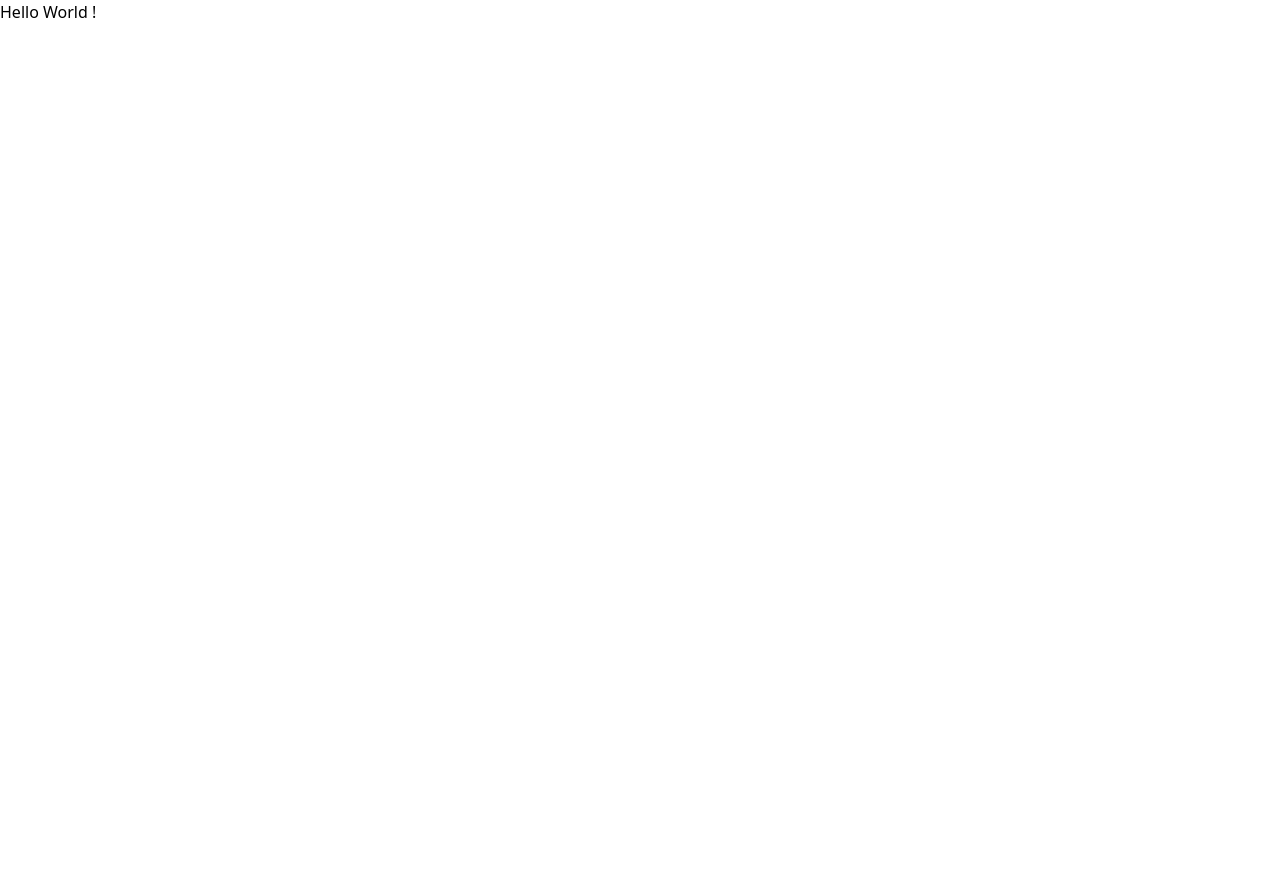
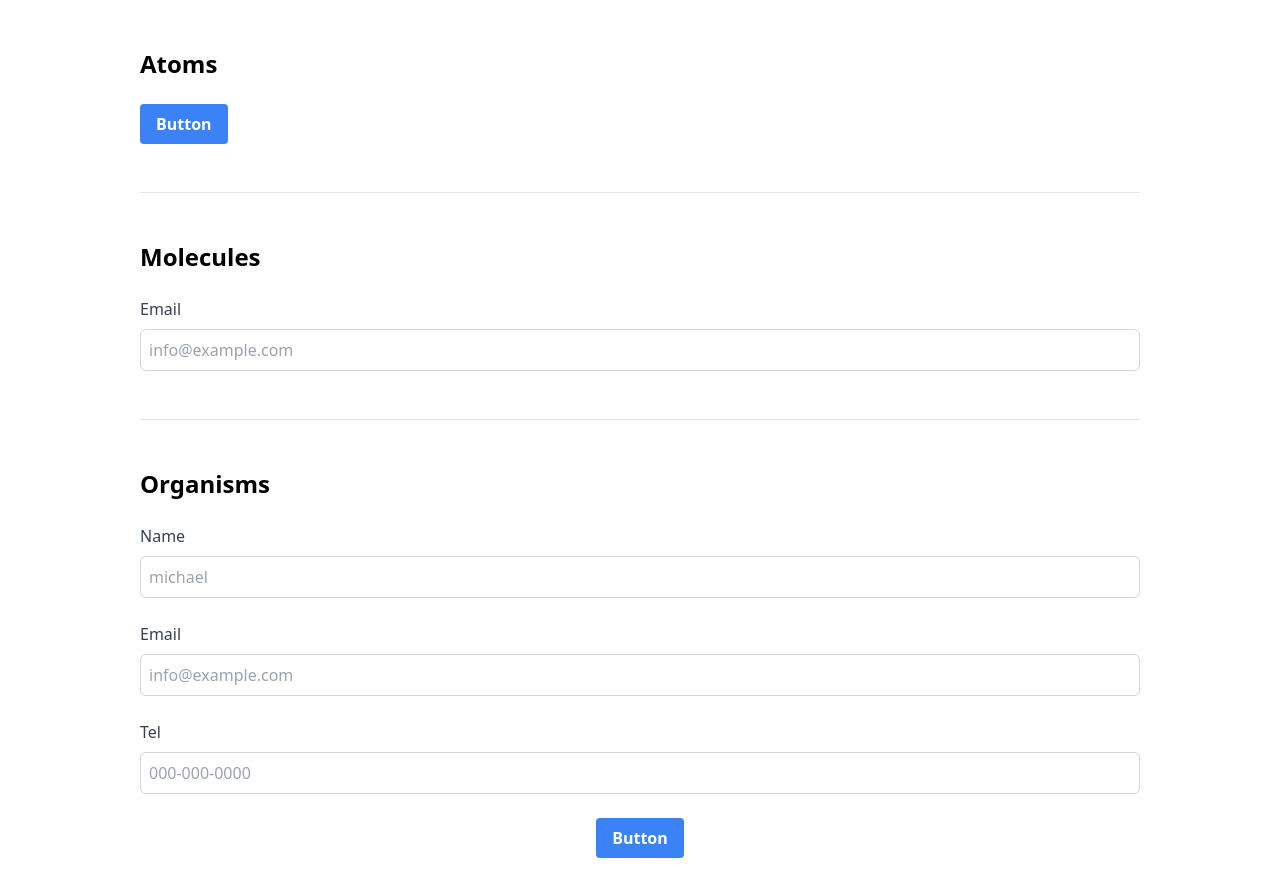
Before and after one commit to anyushu/next-ts-boilerplate, a Next.js app: page / in a window 1280 px wide. Shown: the top 896 px of the page. Before the commit the page ends 800 px from the top, so only its background shows below. Built offline with nearby package versions, Linux system fonts and the light colour scheme.

Commit message:
add sample components

```diff
--- /dev/null
+++ b/src/components/atoms/Button.tsx
@@ -0,0 +1,17 @@
+import type { ButtonHTMLAttributes } from 'react'
+
+type ButtonProps = {
+  label: string
+  buttonProps: ButtonHTMLAttributes<HTMLButtonElement>
+}
+
+export const Button = ({ label, buttonProps }: ButtonProps) => {
+  return (
+    <button
+      {...buttonProps}
+      className="py-2 px-4 font-bold text-white bg-blue-500 hover:bg-blue-600 rounded transition duration-300 ease-in-out"
+    >
+      {label}
+    </button>
+  )
+}
--- /dev/null
+++ b/src/components/molecules/InputGroup.tsx
@@ -0,0 +1,21 @@
+import type { InputHTMLAttributes, LabelHTMLAttributes } from 'react'
+
+type InputGroupProps = {
+  title: string
+  labelProps?: LabelHTMLAttributes<HTMLLabelElement>
+  inputPorps?: InputHTMLAttributes<HTMLInputElement>
+}
+
+export const InputGroup = ({ title, labelProps, inputPorps }: InputGroupProps) => {
+  return (
+    <div>
+      <label {...labelProps} className="block mb-2 font-medium text-gray-700">
+        {title}
+      </label>
+      <input
+        {...inputPorps}
+        className="block p-2 w-full rounded-md border border-gray-300 focus:border-indigo-500 focus:ring-indigo-500"
+      />
+    </div>
+  )
+}
--- /dev/null
+++ b/src/components/organisms/SampleForm.tsx
@@ -0,0 +1,62 @@
+import { Button } from '@/components/atoms/Button'
+import { InputGroup } from '@/components/molecules/InputGroup'
+
+export const SampleForm = () => {
+  return (
+    <form method="GET" action="#">
+      <div className="mb-6">
+        <InputGroup
+          title="Name"
+          labelProps={{
+            htmlFor: 'name',
+          }}
+          inputPorps={{
+            id: 'name',
+            name: 'name',
+            type: 'text',
+            placeholder: 'michael',
+            required: true,
+          }}
+        />
+      </div>
+      <div className="mb-6">
+        <InputGroup
+          title="Email"
+          labelProps={{
+            htmlFor: 'email',
+          }}
+          inputPorps={{
+            id: 'email',
+            name: 'email',
+            type: 'email',
+            placeholder: 'info@example.com',
+            required: true,
+          }}
+        />
+      </div>
+      <div className="mb-6">
+        <InputGroup
+          title="Tel"
+          labelProps={{
+            htmlFor: 'tel',
+          }}
+          inputPorps={{
+            id: 'tel',
+            name: 'tel',
+            type: 'tel',
+            placeholder: '000-000-0000',
+            required: true,
+          }}
+        />
+      </div>
+      <div className="text-center">
+        <Button
+          label="Button"
+          buttonProps={{
+            type: 'submit',
+          }}
+        />
+      </div>
+    </form>
+  )
+}
--- a/src/components/templates/Footer.tsx
+++ /dev/null
@@ -1,5 +0,0 @@
-const Footer = (): JSX.Element => {
-  return <></>
-}
-
-export default Footer
--- a/src/components/templates/Header.tsx
+++ /dev/null
@@ -1,5 +0,0 @@
-const Header = (): JSX.Element => {
-  return <></>
-}
-
-export default Header
--- a/src/components/templates/Layout.tsx
+++ b/src/components/templates/Layout.tsx
@@ -1,19 +1,11 @@
 import type { ReactNode } from 'react'
-import Footer from '@/components/templates/Footer'
-import Header from '@/components/templates/Header'
 
 type LayoutProps = {
   children: ReactNode
 }
 
 const Layout = ({ children }: LayoutProps): JSX.Element => {
-  return (
-    <>
-      <Header />
-      <main>{children}</main>
-      <Footer />
-    </>
-  )
+  return <main>{children}</main>
 }
 
 export default Layout
--- a/src/pages/index.tsx
+++ b/src/pages/index.tsx
@@ -1,13 +1,46 @@
 import type { NextPage } from 'next'
 import { NextSeo } from 'next-seo'
 import React from 'react'
+import { Button } from '@/components/atoms/Button'
+import { InputGroup } from '@/components/molecules/InputGroup'
+import { SampleForm } from '@/components/organisms/SampleForm'
 import Layout from '@/components/templates/Layout'
 
 const Home: NextPage = () => {
   return (
     <>
-      <NextSeo title="トップページ" />
-      <Layout>Hello World !</Layout>
+      <NextSeo title="Home Page" />
+      <Layout>
+        <section className="container px-3 mx-auto max-w-5xl">
+          <div className="py-12 border-b">
+            <h2 className="mb-6 text-2xl font-bold">Atoms</h2>
+            <Button
+              label="Button"
+              buttonProps={{
+                type: 'button',
+              }}
+            />
+          </div>
+          <div className="bottom-1 py-12 border-b">
+            <h2 className="mb-6 text-2xl font-bold">Molecules</h2>
+            <InputGroup
+              title="Email"
+              labelProps={{
+                htmlFor: 'email',
+              }}
+              inputPorps={{
+                id: 'email',
+                name: 'email',
+                placeholder: 'info@example.com',
+              }}
+            />
+          </div>
+          <div className="bottom-1 py-12">
+            <h2 className="mb-6 text-2xl font-bold">Organisms</h2>
+            <SampleForm />
+          </div>
+        </section>
+      </Layout>
     </>
   )
 }
```
